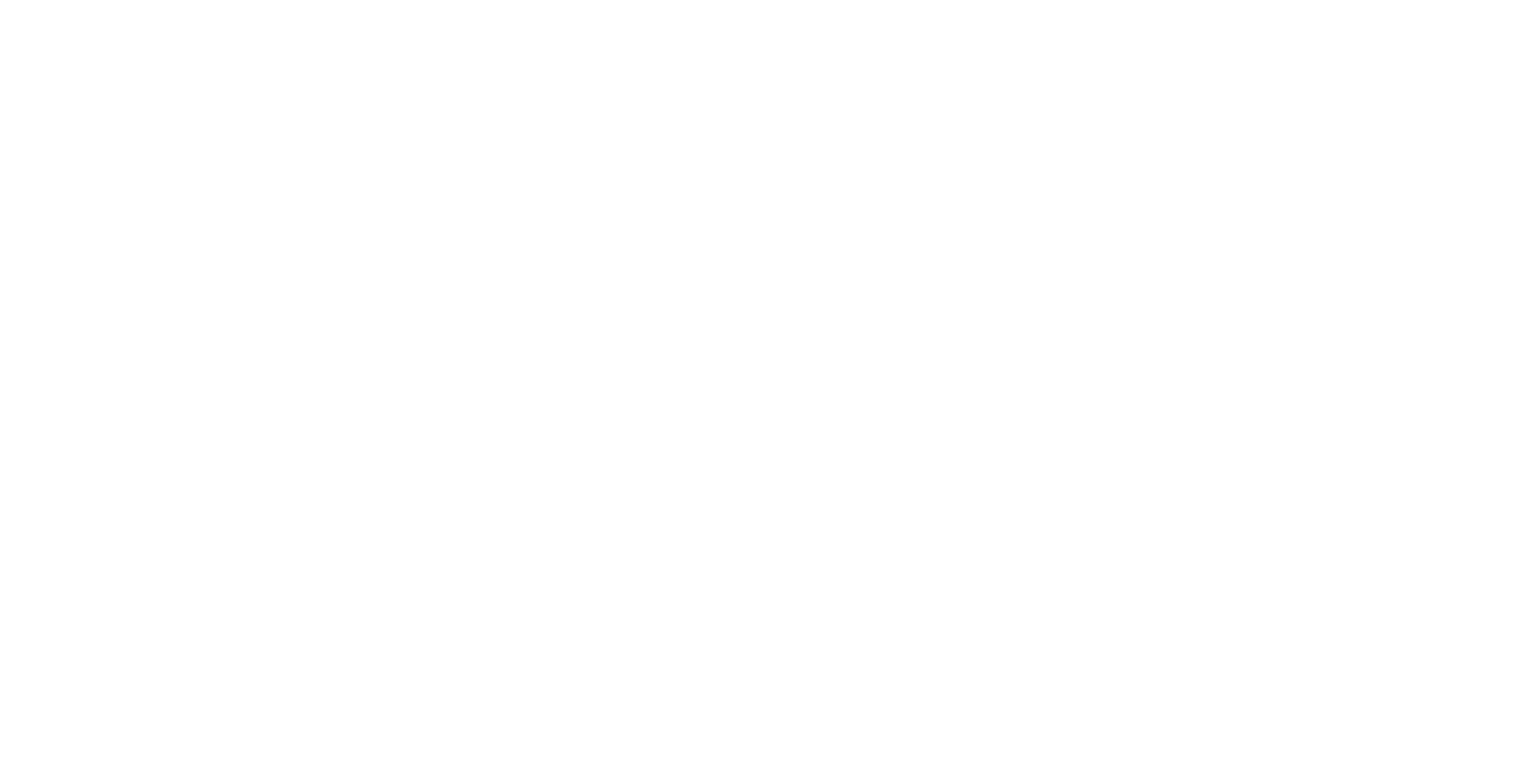
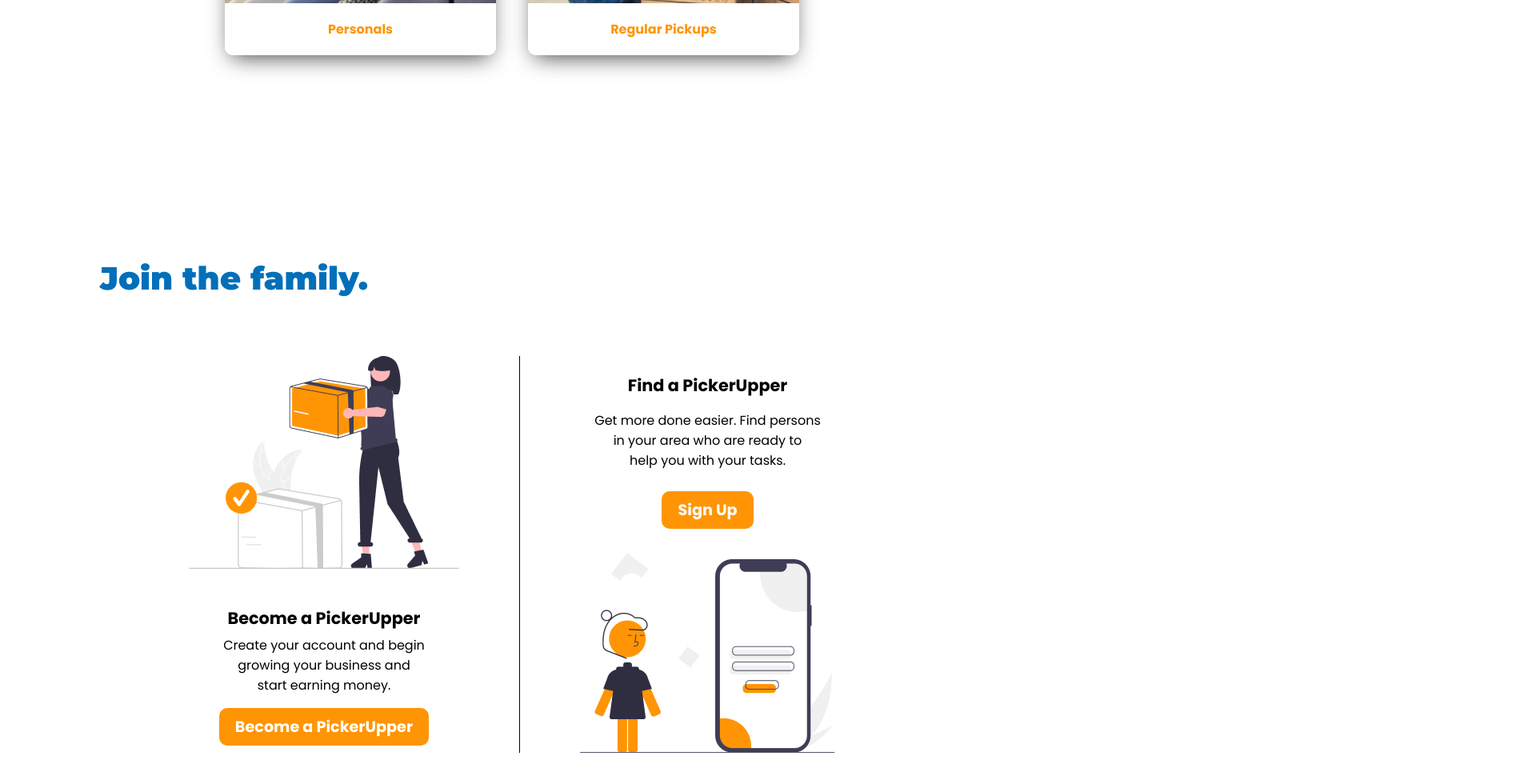
Before and after one commit to adropofilm/pickerupper, a React (Create React App) app: page / in a window 1280 px wide. Shown: the part 2931-3911 px from the top of the page at 80% size, 1920 px wide, since content can reach past the window. Before the commit the page ends 2700 px from the top, so only its background shows below. Built offline with nearby package versions, Linux system fonts and the light colour scheme.

Commit message:
component+styling for join  family - home page

```diff
--- a/src/App.css
+++ b/src/App.css
@@ -53,3 +53,20 @@
   font-size: 2.5em;
   color: #016FB9;
 }
+
+.monteserrat {
+  font-family: 'Montserrat', sans-serif;
+}
+
+.poppins {
+  font-family: 'Poppins', sans-serif;
+}
+
+.poppins-bold {
+  font-family: 'Poppins', sans-serif;
+  font-weight: bold;
+}
+
+.orange-text {
+  color: #FF9505;
+}
--- a/src/components/pages/home/featured/featuredCard/index.jsx
+++ b/src/components/pages/home/featured/featuredCard/index.jsx
@@ -4,7 +4,7 @@
     return (
         <div className={styles["featured-card"]}>
             <img src={src} alt={alt} />
-            <p>{text}</p>
+            <p className="poppins-bold orange-text">{text}</p>
         </div>
     )
 }
--- a/src/components/pages/home/featured/featuredCard/styles.module.css
+++ b/src/components/pages/home/featured/featuredCard/styles.module.css
@@ -5,15 +5,18 @@
     -webkit-box-shadow: 0px 10px 28px -8px rgba(0,0,0,0.75);
     -moz-box-shadow: 0px 10px 28px -8px rgba(0,0,0,0.75);
     border-radius: 0px 0px 10px 10px;
+    position: relative;
 }
 
 .featured-card p {
     background-color: white;
-    height: 70px;
-    margin: auto;
     position: absolute;
     width: 100%;
-    top: 350px;
+    padding: 20px 0;
+    bottom: 0px;
+    margin: auto;
+    border-bottom-left-radius: 10px;
+    border-bottom-right-radius: 10px;
 }
 
 .featured-card img {
--- a/src/components/pages/home/featured/styles.module.css
+++ b/src/components/pages/home/featured/styles.module.css
@@ -1,5 +1,5 @@
 #featured {
-    margin: 10px;
+    margin: 75px;
     position: relative;
 }
 
--- a/src/components/pages/home/findSection/styles.module.css
+++ b/src/components/pages/home/findSection/styles.module.css
@@ -11,7 +11,7 @@
 #find-section-txt {
     text-align: left;
     margin-left: 50px;
-    top: 6%;
+    top: 4%;
     position: absolute;
     font-family: 'Montserrat', sans-serif;
     color: white;
--- a/src/components/pages/home/index.jsx
+++ b/src/components/pages/home/index.jsx
@@ -3,6 +3,7 @@
 import LearnMore from "./learnMore"
 import HowTo from "./howTo"
 import Featured from "./featured"
+import Join from "./join"
 
 const Home = () => {
     return (
@@ -12,6 +13,7 @@
                 <LearnMore />
                 <HowTo />
                 <Featured />
+                <Join />
             </div>
         </div>
     )
--- /dev/null
+++ b/src/components/pages/home/join/becomePickerUpper/index.jsx
@@ -0,0 +1,19 @@
+import img from "../../../../../assets/illustration1.png"
+import styles from "./styles.module.css"
+import OrangeButton from "../../../../common/orangeButton"
+
+const BecomePickerUpper = () => {
+    return (
+        <div id={[styles["become-picker-upper"]]}>
+            <img src={img} alt="Woman holding a box" />
+            <p id={styles.header} className="poppins-bold">Become a PickerUpper</p>
+            <p className="poppins">Create your account and begin <br />
+                growing your business and <br />
+                start earning money. <br />
+            </p>
+            <OrangeButton text="Become a PickerUpper"/>
+        </div>
+    )
+}
+
+export default BecomePickerUpper;
--- /dev/null
+++ b/src/components/pages/home/join/becomePickerUpper/styles.module.css
@@ -0,0 +1,12 @@
+#header {
+    font-size: 1.3em;
+    margin-bottom: -10px;
+}
+
+#become-picker-upper img {
+    margin-bottom: 20px;
+}
+
+#become-picker-upper {
+
+}
--- /dev/null
+++ b/src/components/pages/home/join/findPickerUpper/index.jsx
@@ -0,0 +1,19 @@
+import img from "../../../../../assets/illustration2.png"
+import styles from "./styles.module.css"
+import OrangeButton from "../../../../common/orangeButton"
+
+const FindPickerUpper = () => {
+    return (
+        <div id={[styles["find-picker-upper"]]}>
+            <p id={styles.header} className="poppins-bold">Find a PickerUpper</p>
+            <p className="poppins">Get more done easier. Find persons <br />
+                in your area who are ready to <br />
+                help you with your tasks.
+            </p>
+            <OrangeButton text="Sign Up"/>
+            <img src={img} alt="Woman standing next to phone" />
+        </div>
+    )
+}
+
+export default FindPickerUpper;
--- /dev/null
+++ b/src/components/pages/home/join/findPickerUpper/styles.module.css
@@ -0,0 +1,15 @@
+#find-picker-upper {
+    display: flex;
+    align-items: center;
+    flex-direction: column;
+    row-gap: 10px;
+}
+
+#find-picker-upper button {
+    margin-bottom:20px;
+}
+
+#header {
+    font-size: 1.3em;
+    margin-bottom: -10px;
+}
--- /dev/null
+++ b/src/components/pages/home/join/index.jsx
@@ -0,0 +1,18 @@
+import BecomePickerUpper from "./becomePickerUpper"
+import FindPickerUpper from "./findPickerUpper";
+import styles from "./styles.module.css"
+
+const Join = () => {
+    return (
+        <div id={[styles.join]}>
+            <h2 id={styles.header} class="blue-header-txt">Join the family.</h2>
+            <div id={styles["join-picker-upper-container"]}>
+                <BecomePickerUpper />
+                <div id={styles["join-divider"]} />
+                <FindPickerUpper />
+            </div>
+        </div>
+    )
+}
+
+export default Join;
--- /dev/null
+++ b/src/components/pages/home/join/styles.module.css
@@ -0,0 +1,21 @@
+#join-divider {
+    border-right: thin solid black;
+    margin: 0px 75px;
+}
+
+#join {
+    padding: 125px;
+}
+
+#header {
+    padding-bottom: 40px;
+}
+
+#join h2 {
+    text-align: left;
+}
+
+#join-picker-upper-container {
+    display: flex;
+    justify-content: center;
+}
```
Also changed, not shown: src/assets/illustration1.png (added), src/assets/illustration2.png (added).
